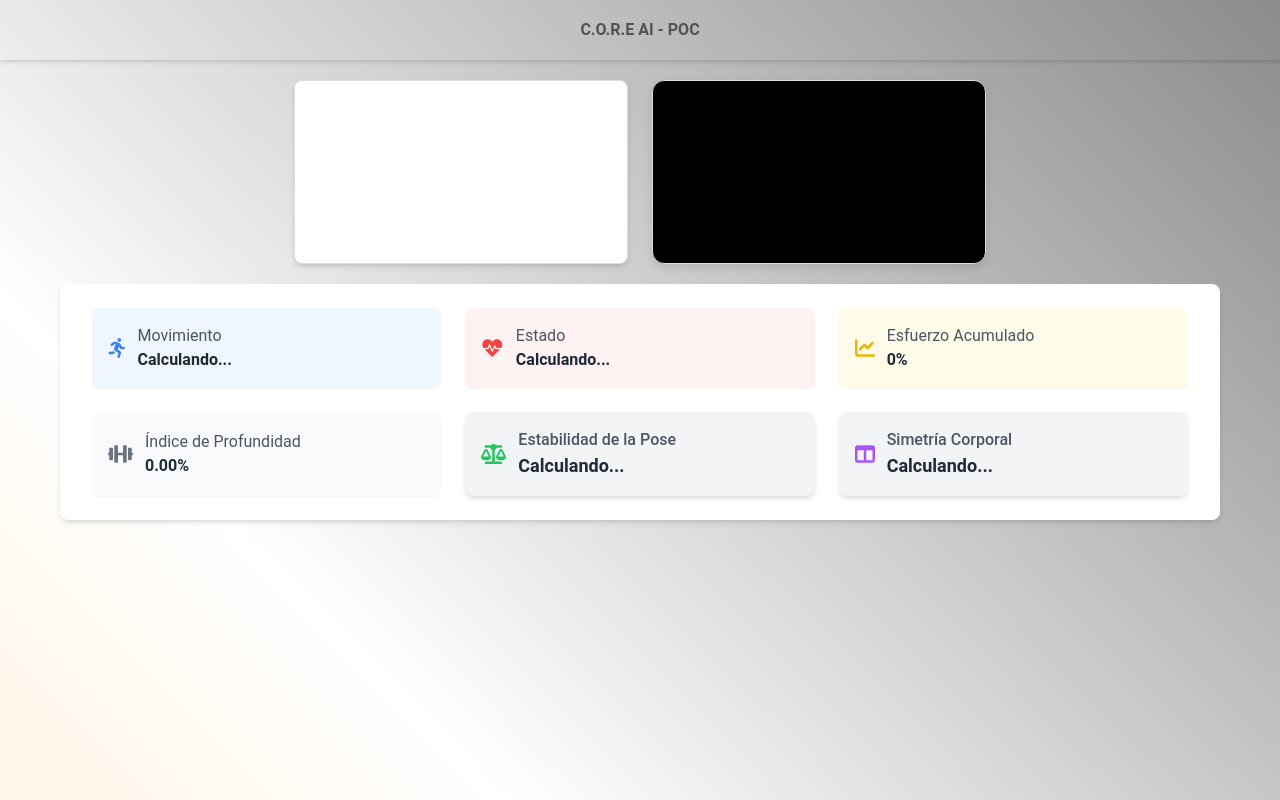
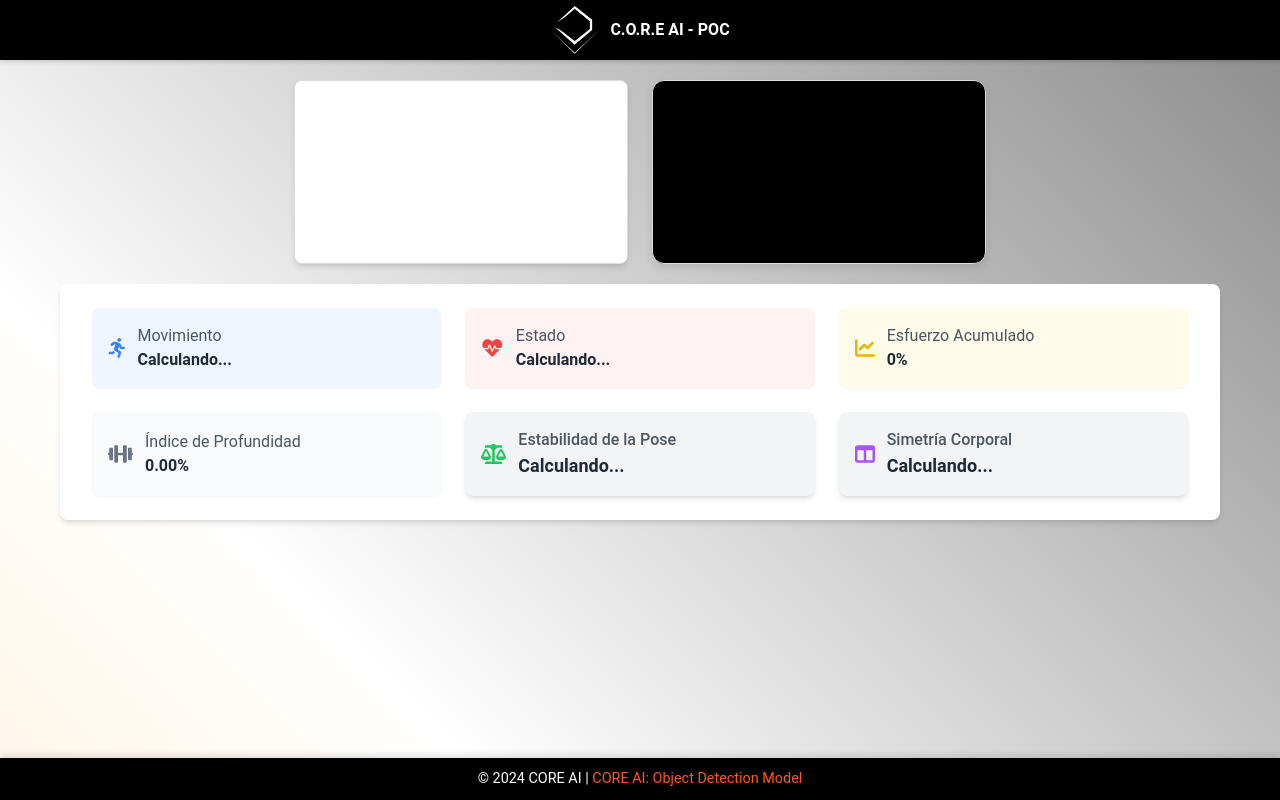
Before and after one commit to n3-n2-n1/core-webapp, a website built with Parcel: page index.html in a window 1280 px wide. Built offline with nearby package versions, Linux system fonts and the light colour scheme; what @tensorflow-models/pose-detection, @tensorflow/tfjs-backend-wasm would draw is missing.

Commit message:
added logo and ui

```diff
--- a/index.html
+++ b/index.html
@@ -4,6 +4,8 @@
 <head>
   <meta charset="utf-8">
   <script src="https://cdn.tailwindcss.com"></script>
+  <link rel="icon" type="image/svg" href="logo.svg"> <!-- Cambia favicon.png por la ruta de tu archivo -->
+
   <meta name="viewport" content="width=device-width, initial-scale=1.0, maximum-scale=1.0, user-scalable=no">
   <title>C.O.R.E AI - POC</title>
   <style>
@@ -101,6 +103,26 @@
       /* Azul claro */
     }
 
+    footer {
+        width: 100%;
+        background: #000;
+        color: white;
+        text-align: center;
+        padding: 10px;
+        font-size: 0.9rem;
+        box-shadow: 0 -4px 6px rgba(0, 0, 0, 0.1); /* Sombra para un diseño limpio */
+        position: bottom;
+    }
+
+    footer a {
+        color: #ff5722;
+        text-decoration: none;
+    }
+
+    footer a:hover {
+        text-decoration: underline;
+    }
+
     /* Adaptación para pantallas pequeñas */
     @media (max-width: 768px) {
       #gui {
@@ -166,7 +188,7 @@
     #stats {
       width: 100%;
       height: 60px;
-      color: #535353;
+      color: #fff;
       display: flex;
       align-items: center;
       justify-content: center;
@@ -184,6 +206,7 @@
     /* Contenedor principal */
     #main {
       display: flex;
+      flex: 1;
       flex-direction: column;
       align-items: center;
       justify-content: flex-start;
@@ -338,9 +361,16 @@
 
 <body class="text-gray-900 min-h-screen flex flex-col items-center">
   <!-- Panel de Estadísticas -->
-  <div id="stats" class="w-full bg-transparent text-white text-center py-2 font-bold uppercase shadow-md">
-    C.O.R.E AI - POC
-  </div>
+  <div id="stats" class="w-full bg-black text-white text-center py-2 font-bold uppercase shadow-md" style="display: flex; align-items: center; justify-content: center; gap: 10px;">
+
+    <svg width="50" height="50" viewBox="0 0 174 175" fill="none" xmlns="http://www.w3.org/2000/svg">
+        <path d="M85.5 139.5L19 79.5C34.3309 85.3837 40.322 90.6089 86.5 126L139 84V57L86 13C62.2199 33.4257 50.9124 43.4683 25 60L86 3.5L147 51.5V87.5L85.5 139.5Z" fill="white"/>
+        <path d="M86 167L5 91L86 171L169.5 89L86 167Z" fill="white"/>
+    </svg>
+    <span>C.O.R.E AI - POC</span>
+
+</div>
+
 
   <!-- Contenedor Principal -->
   <div id="main" class="w-full max-w-6xl px-4 py-6 flex flex-col gap-6">
@@ -460,10 +490,16 @@
       </div>
     </div>
 
+
+
   </div>
 
   <!-- Agregar Font Awesome -->
   <script src="https://cdnjs.cloudflare.com/ajax/libs/font-awesome/6.0.0-beta3/js/all.min.js"></script>
+
+  <footer>
+    <p>&copy; 2024 CORE AI | <a href="https://core-webapp-umber.vercel.app/?model=blazepose" target="_blank">CORE AI: Object Detection Model</a></p>
+</footer>
 </body>
 
 
```
Also changed, not shown: dist/index.html, dist/logo.86ce68ea.svg (added), logo.svg (added).
